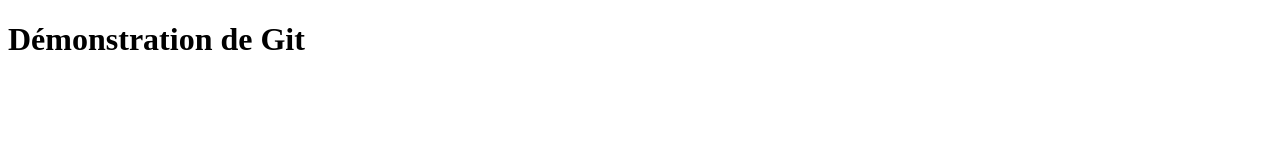
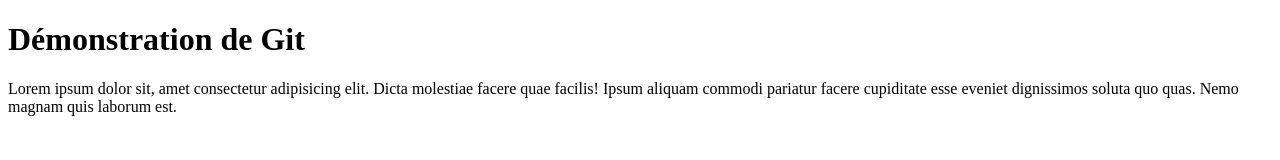
Before and after one commit to VivierCyril/demoGit, a plain HTML site: page index.html in a window 1280 px wide. Drawn offline with Linux system fonts and the light colour scheme.

Commit message:
Modification de la page d'accueil

```diff
--- a/index.html
+++ b/index.html
@@ -1,11 +1,18 @@
 <!DOCTYPE html>
 <html lang="en">
+
 <head>
     <meta charset="UTF-8">
     <meta name="viewport" content="width=device-width, initial-scale=1.0">
     <title>Document</title>
 </head>
+
 <body>
     <h1>Démonstration de Git</h1>
+    <p>
+        Lorem ipsum dolor sit, amet consectetur adipisicing elit. Dicta molestiae facere quae facilis! Ipsum aliquam
+        commodi pariatur facere cupiditate esse eveniet dignissimos soluta quo quas. Nemo magnam quis laborum est.
+    </p>
 </body>
+
 </html>
```
